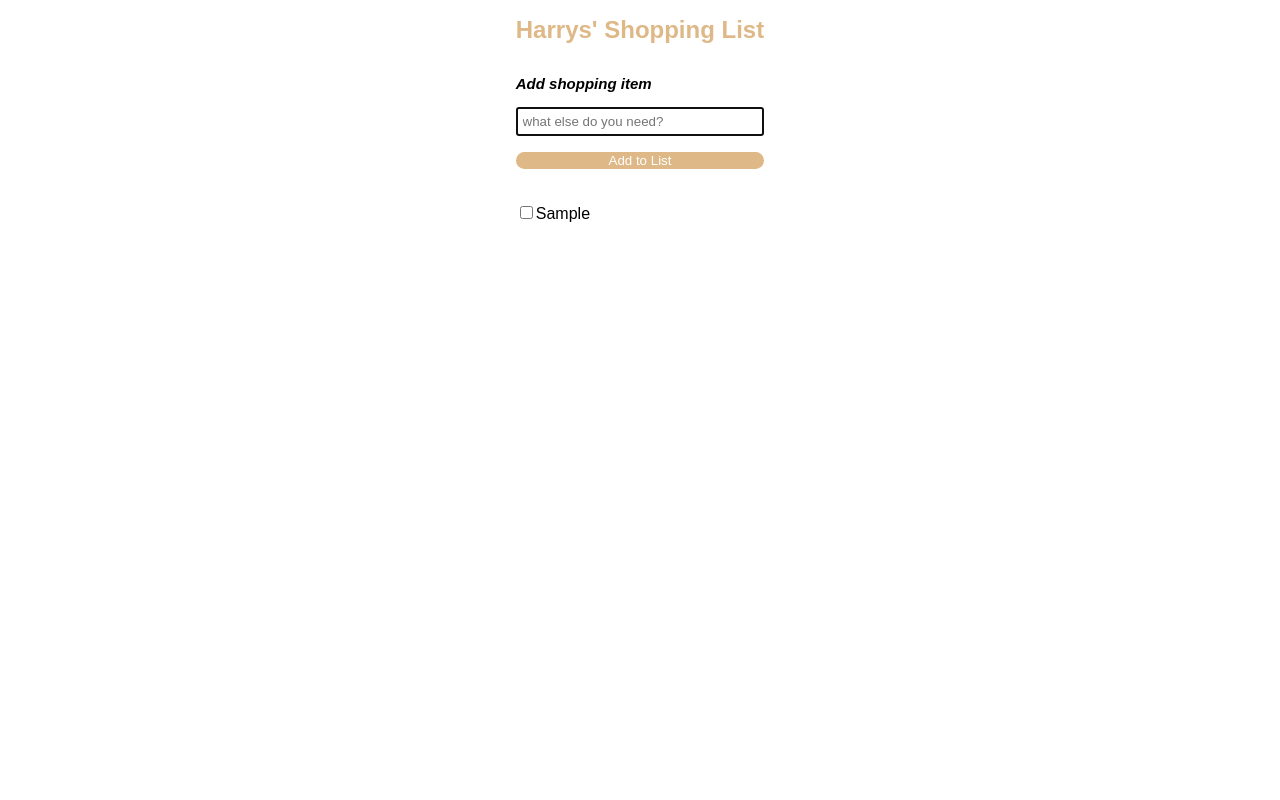
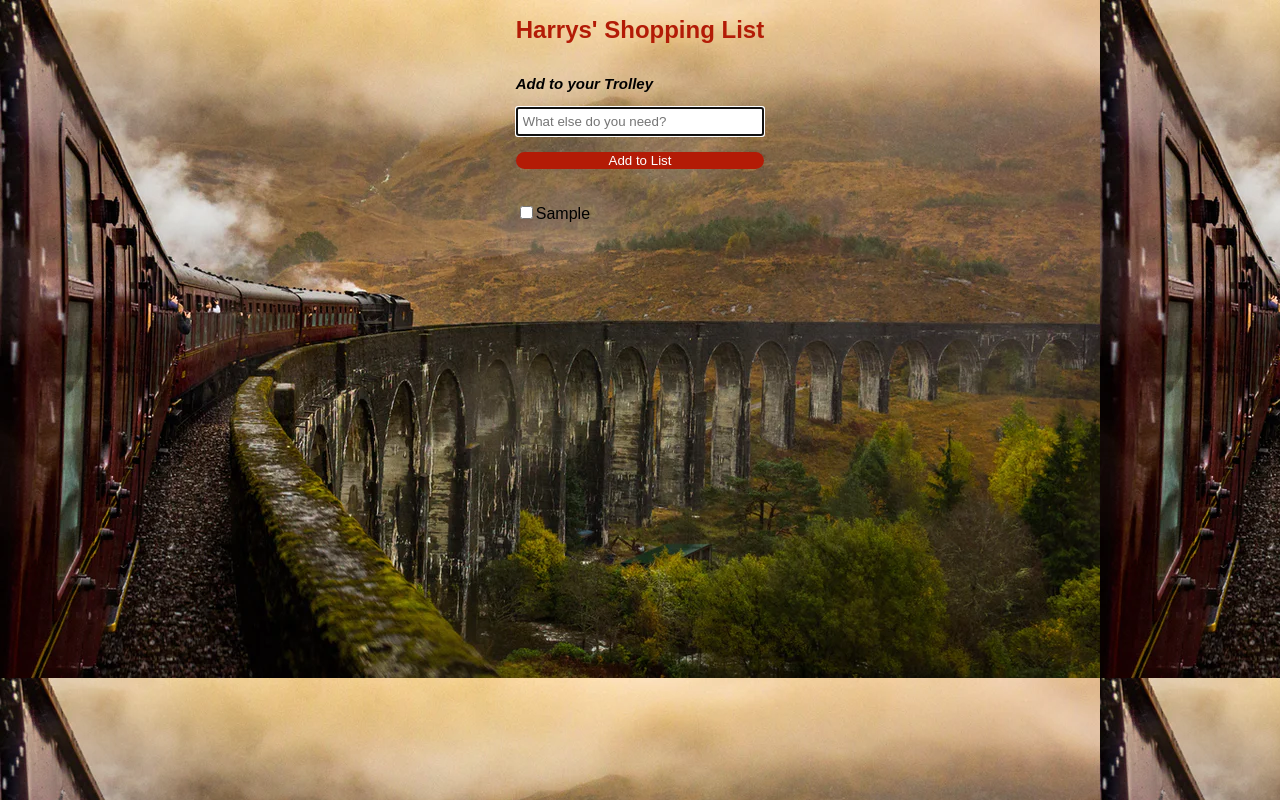
Before and after one commit to emmanuellosch/wizard-shopping-list, a React (Create React App) app: page / in a window 1280 px wide. Both pictures are taken after typing "Sample" into the empty fields and a click on the button "Add to List". Built offline with nearby package versions, Linux system fonts and the light colour scheme.

Commit message:
checkbox add

```diff
--- a/src/App.css
+++ b/src/App.css
@@ -8,6 +8,7 @@ body {
   display: flex;
   flex-direction: column;
   align-items: center;
+  background: url(./images/photo-1547756536-cde3673fa2e5.webp);
 }
 
 fieldset {
--- a/src/App.js
+++ b/src/App.js
@@ -1,8 +1,8 @@
+import { useState } from "react";
 import Headline from "./Headline";
-import ShoppingItem from "./ShoppingItem";
+import ShoppingList from "./ShoppingList";
 import "./App.css";
 import Form from "./Form";
-import { useState } from "react";
 
 function App() {
   const [shoppingItems, setShoppingItems] = useState([]);
@@ -12,14 +12,26 @@ function App() {
     setShoppingItems([...shoppingItems, newShoppingItem]);
   }
 
+  function toggleCheckbox(indexToToggle) {
+    console.log(indexToToggle);
+
+    const itemToToggle = shoppingItems.find(
+      (item, index) => index === indexToToggle
+    );
+    itemToToggle.isDone = !itemToToggle.isDone;
+
+    const firstHalf = shoppingItems.slice(0, indexToToggle);
+
+    const secondHalf = shoppingItems.slice(indexToToggle + 1);
+    setShoppingItems([...firstHalf, itemToToggle, ...secondHalf]);
+  }
+
   return (
     <div className="App">
       <Headline name="Harrys" />
       <Form onCreateShoppingItem={addShoppingItem} />
       <br />
-      {shoppingItems.map((shoppingItem) => (
-        <ShoppingItem title={shoppingItem.title} isDone={shoppingItem.isDone} />
-      ))}
+      <ShoppingList items={shoppingItems} onToggleItem={toggleCheckbox} />
     </div>
   );
 }
--- a/src/Form.css
+++ b/src/Form.css
@@ -4,7 +4,7 @@
 }
 
 .Button {
-  background-color: burlywood;
+  background-color: #b31b06;
   color: white;
   border: none;
   border-radius: 40px;
--- a/src/Form.js
+++ b/src/Form.js
@@ -12,8 +12,8 @@ export default function Form({ onCreateShoppingItem }) {
 
   return (
     <form className="Form" onSubmit={handleSubmit}>
-      <h3>Add shopping item</h3>
-      <input name="title" type="text" placeholder="what else do you need?" />
+      <h3>Add to your Trolley</h3>
+      <input name="title" type="text" placeholder="What else do you need?" />
       <button className="Button">Add to List</button>
     </form>
   );
--- a/src/Headline.css
+++ b/src/Headline.css
@@ -1,4 +1,4 @@
 .Headline {
-  color: burlywood;
+  color: #b31b06;
   font-size: 24px;
 }
--- a/src/ShoppingItem.js
+++ b/src/ShoppingItem.js
@@ -1,8 +1,8 @@
-export default function ShoppingItem({ title, isDone = false }) {
+export default function ShoppingItem({ title, isDone, onToggleItem }) {
   return (
     <section>
       <label>
-        <input type="checkbox" checked={isDone} />
+        <input type="checkbox" checked={isDone} onChange={onToggleItem} />
         {title}
       </label>
     </section>
--- /dev/null
+++ b/src/ShoppingList.js
@@ -0,0 +1,15 @@
+import ShoppingItem from "./ShoppingItem";
+
+export default function ShoppingList({ items = [], onToggleItem }) {
+  return (
+    <section>
+      {items.map((shoppingItem, index) => (
+        <ShoppingItem
+          title={shoppingItem.title}
+          isDone={shoppingItem.isDone}
+          onToggleItem={() => onToggleItem(index)}
+        />
+      ))}
+    </section>
+  );
+}
```
Also changed, not shown: src/images/photo-1547756536-cde3673fa2e5.webp (added).
